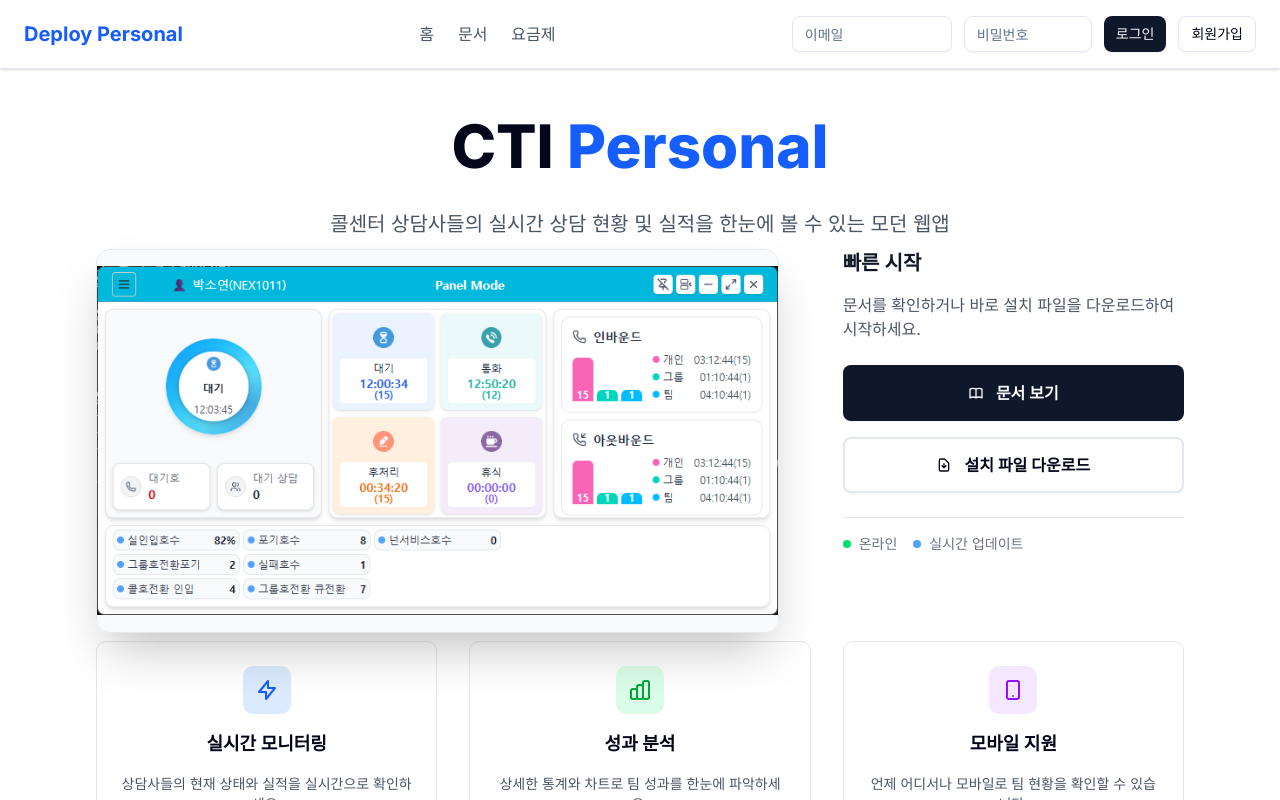
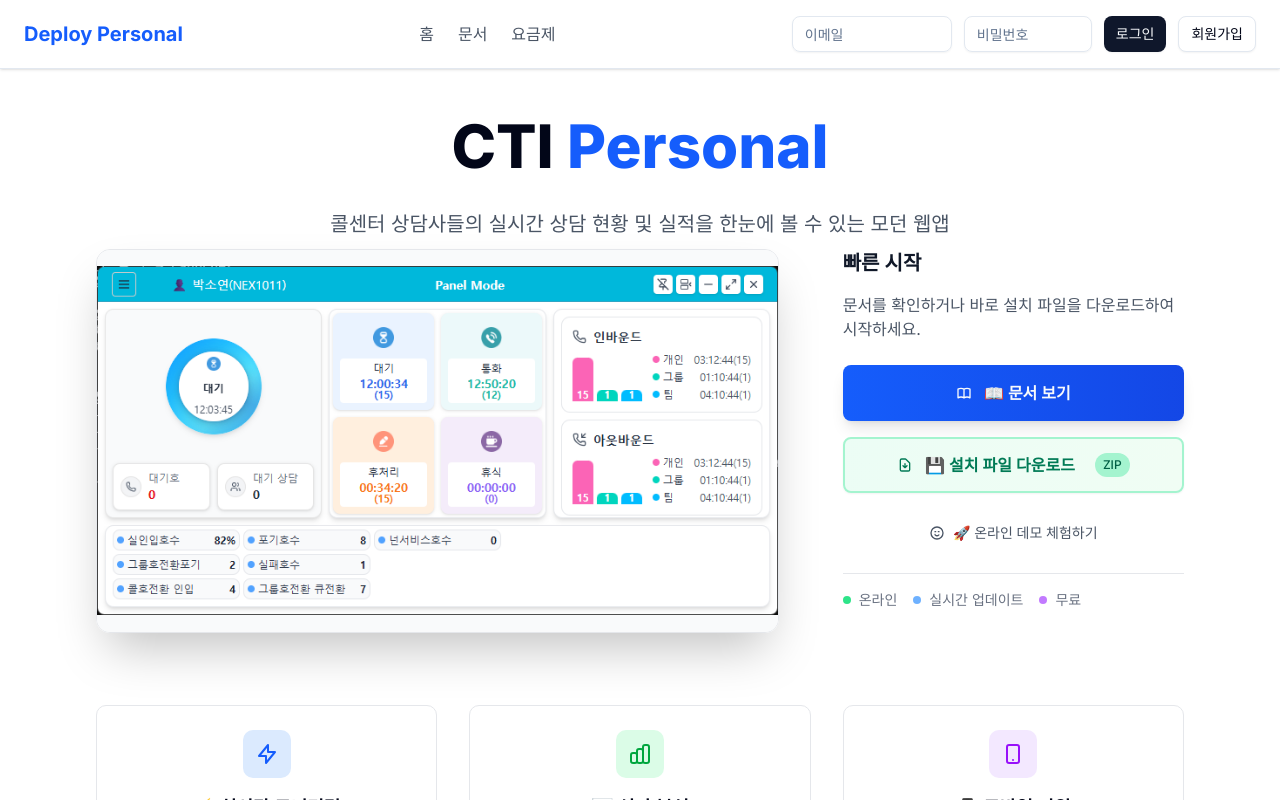
Before and after one commit to nexus-aicc-lab/deploy-personal, a Next.js app: page / in a window 1280 px wide. Shown: the top 800 px of the page. Built offline with nearby package versions, Linux system fonts and the light colour scheme.

Commit message:
update for 설치 파일 다운 로드

```diff
--- a/src/app/page.tsx
+++ b/src/app/page.tsx
@@ -42,39 +42,65 @@ export default function HomePage() {
           </div>
 
           <div className="space-y-4">
-            <Button asChild size="lg" className="w-full h-14 text-base font-semibold">
+            {/* 문서 보기 버튼 */}
+            <Button asChild size="lg" className="w-full h-14 text-base font-semibold bg-gradient-to-r from-blue-600 to-blue-700 hover:from-blue-700 hover:to-blue-800 shadow-lg hover:shadow-xl transition-all duration-200 transform hover:scale-[1.02]">
               <Link href="/manual" className="flex items-center justify-center gap-3">
                 <svg className="w-5 h-5" fill="none" stroke="currentColor" viewBox="0 0 24 24">
                   <path strokeLinecap="round" strokeLinejoin="round" strokeWidth={2} d="M12 6.253v13m0-13C10.832 5.477 9.246 5 7.5 5S4.168 5.477 3 6.253v13C4.168 18.477 5.754 18 7.5 18s3.332.477 4.5 1.253m0-13C13.168 5.477 14.754 5 16.5 5c1.746 0 3.332.477 4.5 1.253v13C19.832 18.477 18.246 18 16.5 18c-1.746 0-3.332.477-4.5 1.253" />
                 </svg>
-                문서 보기
+                📖 문서 보기
               </Link>
             </Button>
 
+            {/* 다운로드 버튼 - 더 산뜻하게! */}
             <Button
               asChild
               variant="outline"
               size="lg"
-              className="w-full h-14 text-base font-semibold border-2 hover:bg-blue-50 hover:border-blue-200"
+              className="w-full h-14 text-base font-semibold border-2 border-emerald-200 text-emerald-700 bg-gradient-to-r from-emerald-50 to-green-50 hover:from-emerald-100 hover:to-green-100 hover:border-emerald-300 hover:shadow-lg transition-all duration-200 transform hover:scale-[1.02] group"
             >
-              <Link href="/api/files/download/setup-installer.zip" className="flex items-center justify-center gap-3">
-                <svg className="w-5 h-5" fill="none" stroke="currentColor" viewBox="0 0 24 24">
+              <Link href="/CTI Task Master_07151050.zip" download className="flex items-center justify-center gap-3">
+                <svg className="w-5 h-5 group-hover:animate-bounce" fill="none" stroke="currentColor" viewBox="0 0 24 24">
                   <path strokeLinecap="round" strokeLinejoin="round" strokeWidth={2} d="M12 10v6m0 0l-3-3m3 3l3-3m2 8H7a2 2 0 01-2-2V5a2 2 0 012-2h5.586a1 1 0 01.707.293l5.414 5.414a1 1 0 01.293.707V19a2 2 0 01-2 2z" />
                 </svg>
-                설치 파일 다운로드
+                💾 설치 파일 다운로드
+                <span className="ml-2 px-2 py-1 bg-emerald-200 text-emerald-800 text-xs rounded-full font-medium">
+                  ZIP
+                </span>
               </Link>
             </Button>
+
+            {/* 추가: 빠른 실행 버튼 */}
+            <div className="pt-2">
+              <Button
+                asChild
+                variant="ghost"
+                size="sm"
+                className="w-full text-sm text-gray-600 hover:text-gray-900 hover:bg-gray-50"
+              >
+                <Link href="/demo" className="flex items-center justify-center gap-2">
+                  <svg className="w-4 h-4" fill="none" stroke="currentColor" viewBox="0 0 24 24">
+                    <path strokeLinecap="round" strokeLinejoin="round" strokeWidth={2} d="M14.828 14.828a4 4 0 01-5.656 0M9 10h1m4 0h1m-6 4h.01M21 12a9 9 0 11-18 0 9 9 0 0118 0z" />
+                  </svg>
+                  🚀 온라인 데모 체험하기
+                </Link>
+              </Button>
+            </div>
           </div>
 
           <div className="pt-4 border-t border-gray-200">
             <div className="flex items-center gap-4 text-sm text-gray-500">
               <div className="flex items-center gap-2">
-                <div className="w-2 h-2 bg-green-400 rounded-full"></div>
+                <div className="w-2 h-2 bg-green-400 rounded-full animate-pulse"></div>
                 <span>온라인</span>
               </div>
               <div className="flex items-center gap-2">
-                <div className="w-2 h-2 bg-blue-400 rounded-full"></div>
+                <div className="w-2 h-2 bg-blue-400 rounded-full animate-pulse"></div>
                 <span>실시간 업데이트</span>
+              </div>
+              <div className="flex items-center gap-2">
+                <div className="w-2 h-2 bg-purple-400 rounded-full"></div>
+                <span>무료</span>
               </div>
             </div>
           </div>
@@ -82,34 +108,34 @@ export default function HomePage() {
       </section>
 
       {/* Features Grid */}
-      <section className="grid md:grid-cols-3 gap-8">
-        <div className="text-center space-y-4 p-6 rounded-lg border border-gray-200 hover:shadow-lg transition-shadow">
-          <div className="w-12 h-12 bg-blue-100 rounded-lg flex items-center justify-center mx-auto">
+      <section className="grid md:grid-cols-3 gap-8 pt-16">
+        <div className="text-center space-y-4 p-6 rounded-lg border border-gray-200 hover:shadow-lg hover:border-blue-200 transition-all duration-200 group">
+          <div className="w-12 h-12 bg-blue-100 rounded-lg flex items-center justify-center mx-auto group-hover:bg-blue-200 transition-colors">
             <svg className="w-6 h-6 text-blue-600" fill="none" stroke="currentColor" viewBox="0 0 24 24">
               <path strokeLinecap="round" strokeLinejoin="round" strokeWidth={2} d="M13 10V3L4 14h7v7l9-11h-7z" />
             </svg>
           </div>
-          <h3 className="text-lg font-semibold">실시간 모니터링</h3>
+          <h3 className="text-lg font-semibold">⚡ 실시간 모니터링</h3>
           <p className="text-gray-600 text-sm">상담사들의 현재 상태와 실적을 실시간으로 확인하세요.</p>
         </div>
 
-        <div className="text-center space-y-4 p-6 rounded-lg border border-gray-200 hover:shadow-lg transition-shadow">
-          <div className="w-12 h-12 bg-green-100 rounded-lg flex items-center justify-center mx-auto">
+        <div className="text-center space-y-4 p-6 rounded-lg border border-gray-200 hover:shadow-lg hover:border-green-200 transition-all duration-200 group">
+          <div className="w-12 h-12 bg-green-100 rounded-lg flex items-center justify-center mx-auto group-hover:bg-green-200 transition-colors">
             <svg className="w-6 h-6 text-green-600" fill="none" stroke="currentColor" viewBox="0 0 24 24">
               <path strokeLinecap="round" strokeLinejoin="round" strokeWidth={2} d="M9 19v-6a2 2 0 00-2-2H5a2 2 0 00-2 2v6a2 2 0 002 2h2a2 2 0 002-2zm0 0V9a2 2 0 012-2h2a2 2 0 012 2v10m-6 0a2 2 0 002 2h2a2 2 0 002-2m0 0V5a2 2 0 012-2h2a2 2 0 012 2v14a2 2 0 01-2 2h-2a2 2 0 01-2-2z" />
             </svg>
           </div>
-          <h3 className="text-lg font-semibold">성과 분석</h3>
+          <h3 className="text-lg font-semibold">📊 성과 분석</h3>
           <p className="text-gray-600 text-sm">상세한 통계와 차트로 팀 성과를 한눈에 파악하세요.</p>
         </div>
 
-        <div className="text-center space-y-4 p-6 rounded-lg border border-gray-200 hover:shadow-lg transition-shadow">
-          <div className="w-12 h-12 bg-purple-100 rounded-lg flex items-center justify-center mx-auto">
+        <div className="text-center space-y-4 p-6 rounded-lg border border-gray-200 hover:shadow-lg hover:border-purple-200 transition-all duration-200 group">
+          <div className="w-12 h-12 bg-purple-100 rounded-lg flex items-center justify-center mx-auto group-hover:bg-purple-200 transition-colors">
             <svg className="w-6 h-6 text-purple-600" fill="none" stroke="currentColor" viewBox="0 0 24 24">
               <path strokeLinecap="round" strokeLinejoin="round" strokeWidth={2} d="M12 18h.01M8 21h8a2 2 0 002-2V5a2 2 0 00-2-2H8a2 2 0 00-2 2v14a2 2 0 002 2z" />
             </svg>
           </div>
-          <h3 className="text-lg font-semibold">모바일 지원</h3>
+          <h3 className="text-lg font-semibold">📱 모바일 지원</h3>
           <p className="text-gray-600 text-sm">언제 어디서나 모바일로 팀 현황을 확인할 수 있습니다.</p>
         </div>
       </section>
```
Also changed, not shown: 1 other file (tests, documents, lock files or other folders).
